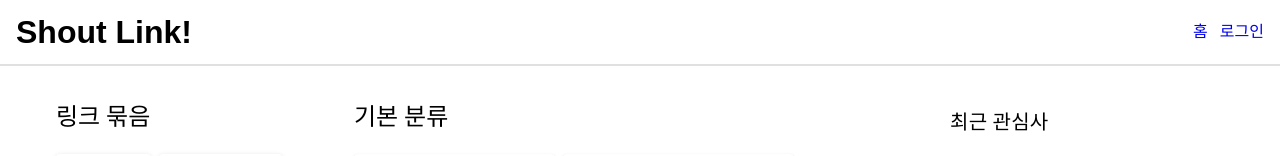
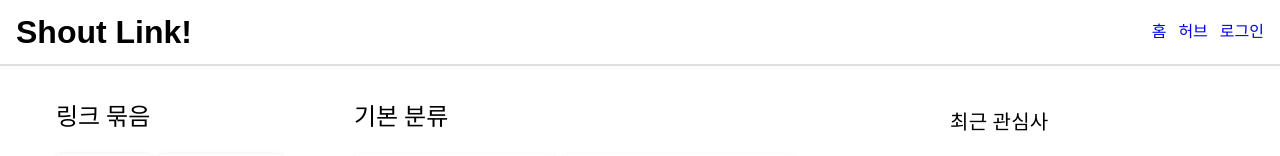
Before and after one commit to hseong3243/shout-link-front, a Vue app: page /#/ in a window 1280 px wide. Shown: the top 156 px of the page. Built offline with nearby package versions, Linux system fonts and the light colour scheme; no server answers; a web font is replaced by a local one.

Commit message:
feat: 허브 페이지 라우터 등록

```diff
--- a/src/components/Header.vue
+++ b/src/components/Header.vue
@@ -15,6 +15,7 @@ export default {
   <h1>Shout Link!</h1>
   <div class="d-flex align-center ga-3">
     <router-link to="/">홈</router-link>
+    <router-link to="/hub">허브</router-link>
     <p class="clickable" @click="authStore.logout" v-if="authStore.isLogin">로그아웃</p>
     <router-link to="/login" v-else>로그인</router-link>
   </div>
--- /dev/null
+++ b/src/components/hub/HubPage.vue
@@ -0,0 +1,15 @@
+<script>
+export default {
+  name: "HubPage"
+}
+</script>
+
+<template>
+<div>
+  뚝딱 뚝딱 공사중
+</div>
+</template>
+
+<style scoped>
+
+</style>
--- a/src/router/router.js
+++ b/src/router/router.js
@@ -2,11 +2,13 @@ import { createRouter, createWebHashHistory } from 'vue-router'
 import Home from "@/components/Home.vue";
 import LoginPage from "@/components/login/LoginPage.vue";
 import SignupPage from "@/components/signup/SignupPage.vue";
+import HubPage from "@/components/hub/HubPage.vue";
 
 const routes = [
   {path:'/', component: Home},
   {path:'/login', component: LoginPage},
-  {path:'/signup', component: SignupPage}
+  {path:'/signup', component: SignupPage},
+  {path:'/hub', component: HubPage}
 ]
 
 const router = createRouter({
```
